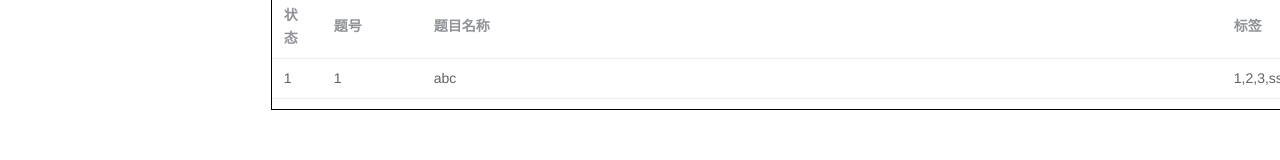
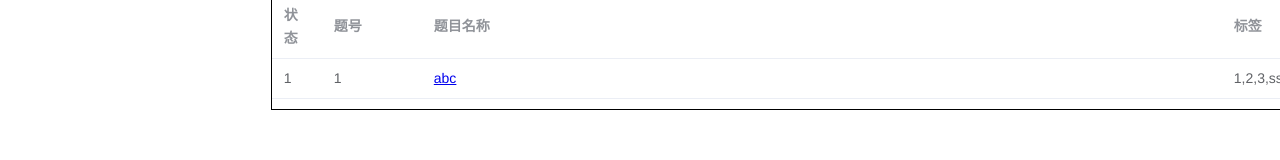
Before and after one commit to xxxxh04/ruanjianbei, a Vue app: page /ceshi in a window 1280 px wide. Shown: the part 318-478 px from the top of the page. Built offline with nearby package versions, Linux system fonts and the light colour scheme.

Commit message:
fix: 题单列表恢复跳转

```diff
--- a/src/components/CeShiComponent.vue
+++ b/src/components/CeShiComponent.vue
@@ -60,12 +60,13 @@
         <el-table-column prop="number" label="题号" width="100">
         </el-table-column>
         <el-table-column prop="name" label="题目名称" width="800">
-          <!-- <template slot-scope="{ row }">
+          <template v-slot="scope">
             <router-link :to="{
             name: 'question',
-            params: { number: row.number, name: row.name },
-          }" target="_blank">{{ row.name }}</router-link>
-          </template> -->
+            params: { number: scope.row.number, name: scope.row.name },
+            }"
+            target="_blank">{{ scope.row.name }}</router-link>
+          </template>
         </el-table-column>
         <el-table-column prop="laber" label="标签" width="200">
         </el-table-column>
```
